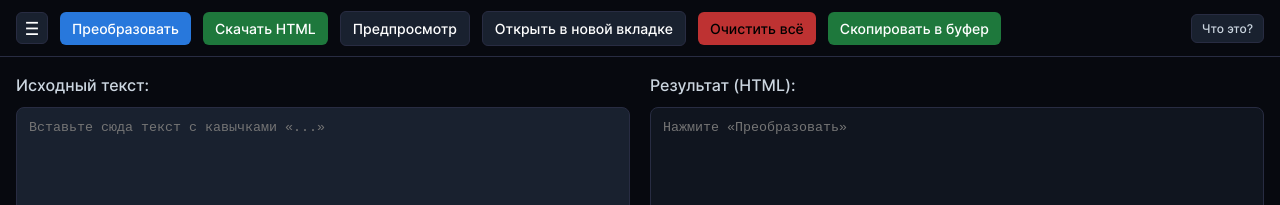
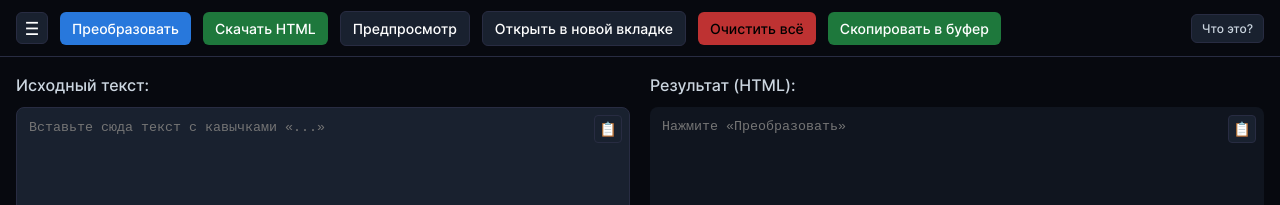
Before and after one commit to Aumphaadr/WriterToolkit, a React (Vite) app: page /html-tagger in a window 1280 px wide. Shown: the top 205 px of the page. Built offline with nearby package versions, Linux system fonts and the light colour scheme.

Commit message:
Add CopyableTextarea component (experimental)

```diff
--- a/src/HtmlTagger.jsx
+++ b/src/HtmlTagger.jsx
@@ -3,6 +3,7 @@
 import React, { useState, useEffect } from 'react';
 import PageLayout from './PageLayout';
 import './styles/HtmlTagger.css';
+import CopyableTextarea from './components/CopyableTextarea';
 
 const HtmlTagger = () => {
   useEffect(() => {
@@ -130,20 +131,22 @@ const HtmlTagger = () => {
           <div className="textareas-container">
             <div className="textarea-group">
               <label>Исходный текст:</label>
-              <textarea
+              <CopyableTextarea
                 value={inputText}
                 onChange={(e) => setInputText(e.target.value)}
                 placeholder="Вставьте сюда текст с кавычками «...»"
                 className="input-textarea"
+                onCopy={copyToClipboard}
               />
             </div>
             <div className="textarea-group">
               <label>Результат (HTML):</label>
-              <textarea
+              <CopyableTextarea
                 value={outputHtml}
                 readOnly
                 placeholder="Нажмите «Преобразовать»"
                 className="output-textarea"
+                onCopy={copyToClipboard}
               />
             </div>
           </div>
--- /dev/null
+++ b/src/components/CopyableTextarea.css
@@ -0,0 +1,55 @@
+/* src/components/CopyableTextarea.css */
+
+.copyable-textarea-wrapper {
+  position: relative;
+  display: flex;
+  flex: 1;
+  width: 100%;
+}
+
+.copyable-textarea {
+  width: 100%;
+  border: none;
+  outline: none;
+  transition: border-color 0.2s;
+  cursor: pointer;
+  flex: 1;
+  min-height: 0;
+}
+
+.copy-btn {
+  position: absolute;
+  top: 8px;
+  right: 8px;
+  background-color: var(--bg-tertiary);
+  color: var(--text-secondary);
+  border: 1px solid var(--border);
+  border-radius: 4px;
+  width: 28px;
+  height: 28px;
+  display: flex;
+  align-items: center;
+  justify-content: center;
+  cursor: pointer;
+  font-size: 14px;
+  transition: all 0.2s ease;
+  z-index: 10;
+}
+
+.copy-btn:hover {
+  background-color: var(--bg-secondary);
+  color: var(--text-primary);
+  border-color: var(--accent);
+}
+
+.copy-btn:active {
+  transform: scale(0.95);
+  background-color: var(--accent);
+  color: white;
+}
+
+.copy-btn.copied {
+  background-color: var(--success);
+  color: white;
+  border-color: var(--success);
+}
--- /dev/null
+++ b/src/components/CopyableTextarea.jsx
@@ -0,0 +1,45 @@
+// src/components/CopyableTextarea.jsx
+import React, { useState } from 'react';
+import './CopyableTextarea.css';
+
+const CopyableTextarea = ({ value, onChange, placeholder, className, onCopy }) => {
+  const [isCopied, setIsCopied] = useState(false);
+
+  const handleCopy = async () => {
+    if (!value) {
+      alert('Нет текста для копирования');
+      return;
+    }
+    try {
+      await navigator.clipboard.writeText(value);
+      setIsCopied(true);
+      setTimeout(() => setIsCopied(false), 1000);
+    } catch (err) {
+      console.error('Failed to copy text: ', err);
+      alert('Не удалось скопировать текст в буфер обмена');
+    }
+  };
+
+  return (
+    <div className="copyable-textarea-wrapper">
+      <textarea
+        value={value}
+        onChange={onChange}
+        placeholder={placeholder}
+        className={`copyable-textarea ${className || ''}`}
+      />
+      {onCopy && (
+        <button
+          type="button"
+          className={`copy-btn ${isCopied ? 'copied' : ''}`}
+          onClick={handleCopy}
+          title="Скопировать в буфер обмена"
+        >
+          {isCopied ? '✅' : '📋'}
+        </button>
+      )}
+    </div>
+  );
+};
+
+export default CopyableTextarea;
```
